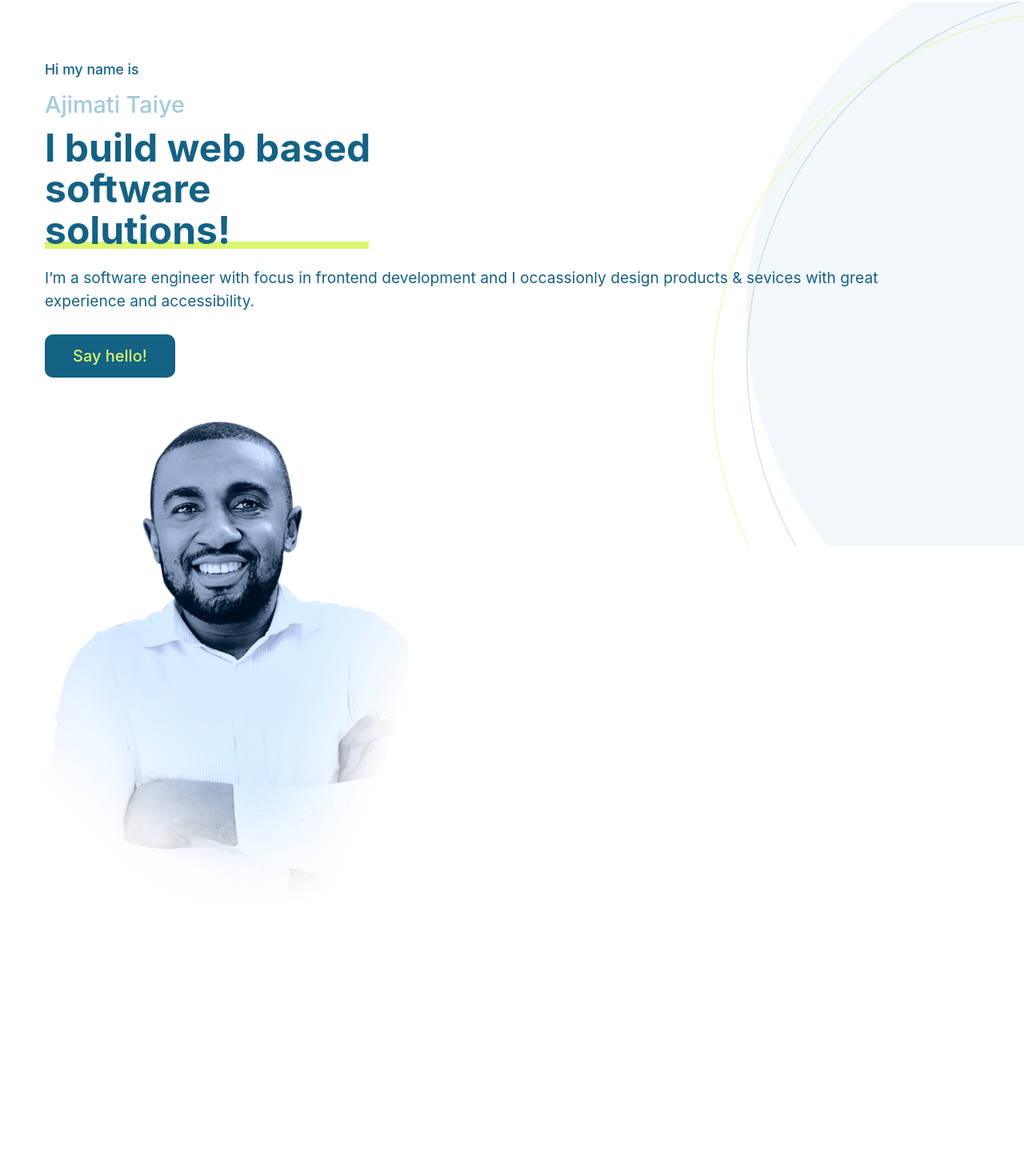
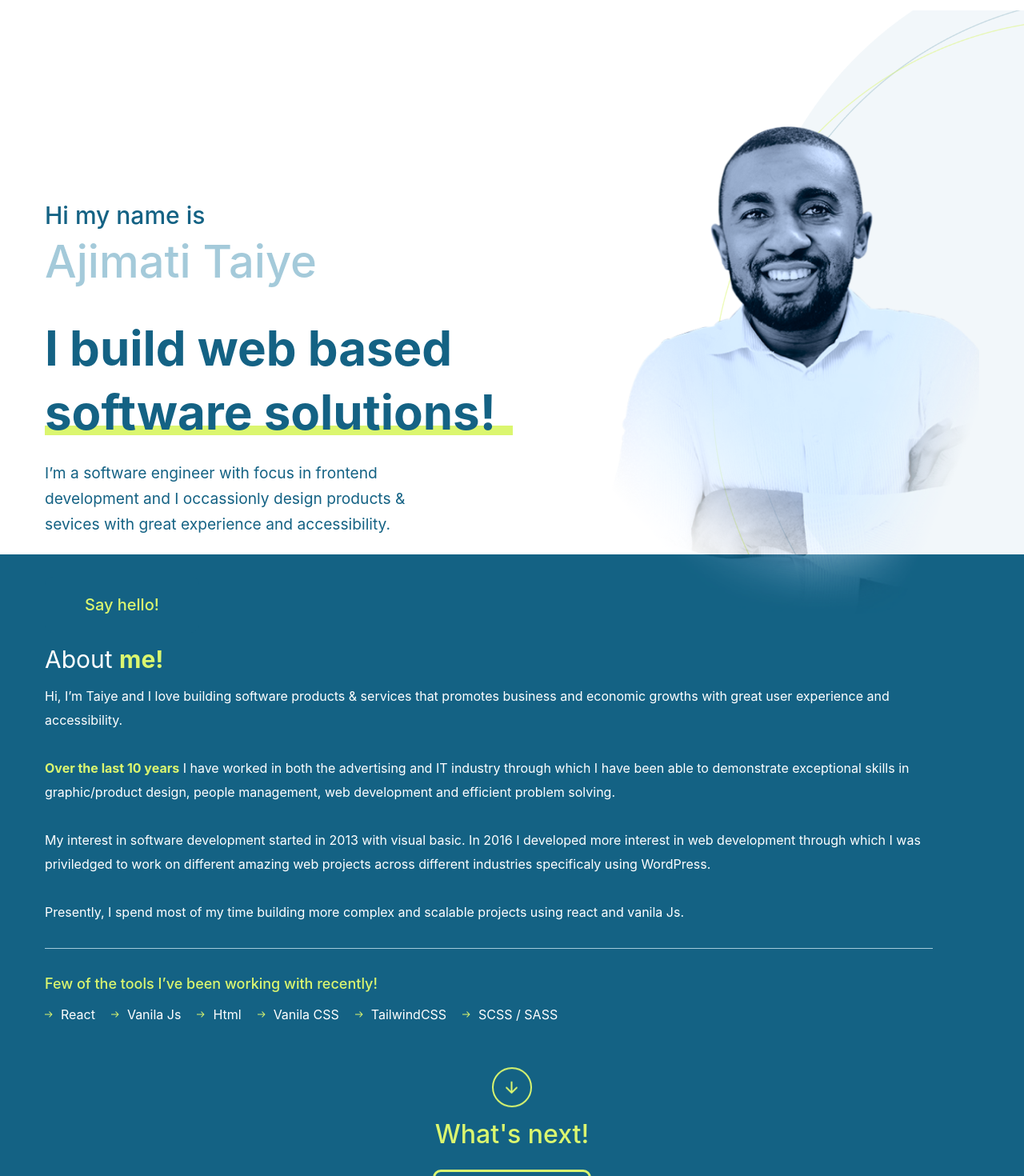
Before and after one commit to Teewaii/realestate, a React (Create React App) app in the folder portfolio/portfolio/: page / in a window 1280 px wide. Shown: the part 132-1602 px from the top of the page at 80% size. Before the commit the page ends 1271 px from the top, so only its background shows below. Built offline with nearby package versions, Linux system fonts and the light colour scheme.

Commit message:
last office commit

```diff
--- a/portfolio/portfolio/src/App.js
+++ b/portfolio/portfolio/src/App.js
@@ -5,6 +5,7 @@ import About from './components/about/About';
 import Projects from './components/projects/Projects';
 import Hero from './components/hero/Hero';
 import Nav from './components/nav/Nav';
+import Tools from './components/tools/Tools';
 function App() {
   const[toggle, setToggle] = useState(true)
 
@@ -20,8 +21,9 @@ function App() {
       <Hero
       toggle={toggle}
       toggleMenu={toggleMenu}/>
-     {/*<About/>
-     <Projects/> */}
+      {/* <Tools/> */}
+     <About/>
+     {/*<Projects/> */}
      {!toggle &&
      <div className="overlay bg-primary opacity-[0.8]  absolute top-0 left-0 right-0 bottom-0" onClick={toggleMenu}></div>}
     </div>
--- a/portfolio/portfolio/src/components/about/About.jsx
+++ b/portfolio/portfolio/src/components/about/About.jsx
@@ -1,7 +1,47 @@
-import React from 'react'
-
+import React from 'react';
+import right_arrow from '../../img/rightArrow.svg';
+import right_down from '../../img/downArrow.svg';
+import Btn_sec from '../btn/Btn-sec';
 export default function About() {
   return (
-    <div className='about bg-red-300 h-[95vh]'>About</div>
+    <section className='about bg-primary h-[100vh]'>
+    <div className='bucket pt-[120px] container flex flex-col items-center gap-[64px]' >
+      <div className="desc text-left">
+        <h2 className=" text-[white] text-[30px]">About <span className='text-secondary font-bold' >me!</span></h2>
+        <p className='text-[white]  mt-[20px] w-[95%] leading-[30px] relative
+      border-b-[1px] border-lightprim pb-[30px]
+
+        '>Hi, I’m Taiye and I love building software products & services that promotes business and economic growths with great user experience and accessibility. <br/><br/>
+
+<span className='text-secondary font-bold'> Over the last 10 years</span> I have worked in both the advertising and IT industry through which I have been able to demonstrate exceptional skills in graphic/product design, people management, web development and efficient problem solving.<br/> <br/>
+
+My interest in software  development started in 2013 with visual basic. In 2016 I developed more interest in web development through which I was priviledged to work on different amazing web projects across different industries  specificaly using WordPress.<br/> <br/>
+
+Presently, I spend most of my time building more complex and scalable projects using react and vanila Js.</p>
+      <div className="toosl">
+      <h1 className='tools-used text-secondary text-[18px] mt-[30px] '>Few of the tools I’ve been working with recently!</h1>
+
+    <ul className='tool-list text-[white] flex flex-wrap  gap-[20px] mt-[13px]'>
+      <li className='flex gap-[10px]'><img src={right_arrow} alt='icon'/>React</li>
+      <li className='flex gap-[10px]'><img src={right_arrow} alt='icon'/>Vanila Js</li>
+      <li className='flex gap-[10px]'><img src={right_arrow} alt='icon'/>Html</li>
+      <li className='flex gap-[10px]'><img src={right_arrow} alt='icon'/>Vanila CSS</li>
+      <li className='flex gap-[10px]'><img src={right_arrow} alt='icon'/>TailwindCSS</li>
+      <li className='flex gap-[10px]'><img src={right_arrow} alt='icon'/>SCSS / SASS</li>
+    </ul>
+      </div>
+      </div>
+      <div className="hero">
+        <div className='next flex flex-col items-center'>
+        <div className="circle rounded-full w-[50px] h-[50px] border-[2px] animate-bounce border-secondary flex items-center justify-center">
+<span><img src={right_down} alt="waht's next" /></span>
+        </div>
+        <h1 className='text-secondary mb-[20px]'>What's next!</h1>
+        <Btn_sec/>
+        </div>
+      </div>
+    </div>
+
+    </section>
   )
 }
--- /dev/null
+++ b/portfolio/portfolio/src/components/btn/Btn-sec.jsx
@@ -0,0 +1,9 @@
+import React from 'react'
+
+export default function Btn_sec() {
+  return (
+    <div >
+        <button className='rounded-[10px] border-[3px] border-secondary py-[12px] px-[35px] lg:py-[20px] lg:px-[50px] text-secondary text-[20px] font-medium ease-in-out duration-300 hover:bg-secondary hover:text-primary'>Say hello!</button>
+    </div>
+  )
+}
--- a/portfolio/portfolio/src/components/btn/Btn.jsx
+++ b/portfolio/portfolio/src/components/btn/Btn.jsx
@@ -3,7 +3,7 @@ import React from 'react'
 export default function Btn() {
   return (
     <div >
-        <button className='rounded-[10px] py-[12px] px-[35px] text-secondary text-[20px] font-medium ease-in-out duration-300 bg-primary hover:bg-secondary hover:text-primary'>Say hello!</button>
+        <button className='rounded-[10px] py-[12px] px-[35px] lg:py-[20px] lg:px-[50px] text-secondary text-[20px] font-medium ease-in-out duration-300 bg-primary hover:bg-secondary hover:text-primary'>Say hello!</button>
     </div>
   )
 }
--- a/portfolio/portfolio/src/components/hero/Hero.jsx
+++ b/portfolio/portfolio/src/components/hero/Hero.jsx
@@ -1,25 +1,49 @@
+
             import React from 'react';
             import Btn from '../btn/Btn';
-import heroImg from '../../img/headshot.png'
+            import heroImg from '../../img/headshot.png';
+            import arrowDown from '../../img/directArrow.svg';
+
 
             export default function Hello() {
               return (
 
-<section className='hero h-[85vh] bg-hero-right-mob  bg-contain bg-right-top bg-no-repeat
-md:bg-hero-right-lg
+            <section className='hero relative bg-hero-right-mob  bg-contain bg-right-top bg-no-repeat
+            md:bg-hero-right-lg md:h-[85vh]
             '>
-    <div className='bucket container pt-[74px] text-[17px]'>
-      <div className="desc text-left">
-        <h2 className='mb-[5px] font-medium '>Hi my name is</h2>
-        <h1 className='text-lightprim text-[1.8rem]'>Ajimati Taiye</h1>
-        <h1 className='header w-[350px] relative after:absolute after:bg-secondary after:w-[90%] after:h-[9px] after:left-0 after:bottom-[2px] after:z-[-20] mb-[20px]
-        md:text-[3rem] md:leading-[3.2rem] md:w-[450px]
+                <div className='bucket container pt-[45px] text-[17px]
+                md:pt-[145px] md:flex md:h-[100vh] md:items-start justify-center
+                '>
+                  <div className="desc text-left md:flex-[1.7]">
+                    <h2 className='mb-[5px] font-medium text-[18px]
+                    md:text-[25px] md:mt-[100px]  xl:text-[30px]
+                    '>Hi my name is</h2>
+                    <h1 className='text-lightprim text-[1.3rem] mb-[12px]
+
+                       md:text-[2.5rem] md:mb-[26px]  xl:text-[3.5rem]
+                       '>Ajimati Taiye</h1>
+                    <h1 className='header max-w-[350px] relative after:absolute after:bg-secondary after:w-[90%] after:h-[9px] after:left-0 after:bottom-[2px] after:z-[-20] mb-[20px]
+                    md:text-[50px]   xl:text-[60px] md:leading-[3.5rem] xl:leading-[5rem] lg:after:h-[12px] md:max-w-[600px]  xl:max-w-[650px] md:after:bottom-[7px] xl:after:bottom-[11px]
                     ' >I build web based software solutions!</h1>
-        <p className="body text-[1.2rem] w-[90%] mb-[28px]">I’m a  software engineer with focus in frontend development and I occassionly design products & sevices with great experience and accessibility. </p>
-      <Btn/>
+                    <p className="body text-[1rem] md:text-[1.2rem] w-[90%] mb-[28px]
+                    md:w-[70%]  3xl:w-[50%] md:mb-[50px] md:leading-[2rem]
+                    ">I’m a  software engineer with focus in frontend development and I occassionly design products & sevices with great experience and accessibility. </p>
+                  <Btn />
                   </div>
-      <div className="img">
-      <img className='mt-[55px]' src={heroImg} alt="" />
+
+                  <div className="img md:flex md:flex-col items-center md:flex-[1.1] md:bg-hds md:bg-no-repeat md:h-[100%]
+                  md:bg-center-top md:bg-contain
+                  ">
+                  <img className='mt-[55px] md:hidden w-fit' src={heroImg} alt="" />
+                  {/* <div className="hidden group direct border-[1px] h-[50px] w-[27px] cursor-pointer rounded-full border-primary md:flex justify-center items-center
+                  absolute bottom-0 overflow-hidden before:absolute before:bg-primary before:top-[1] hover:before:top-0 before:bottom-0 before:left-0 before:right-0
+                  before:ease-in-out before:duration-300  animate-bounce
+                  ">
+                   <span  className='z-[500] ' ><svg  width="8" height="21" viewBox="0 0 8 21" fill="none" xmlns="http://www.w3.org/2000/svg">
+            <path className='group-hover:fill-secondary' d="M3.64645 20.3536C3.84171 20.5488 4.15829 20.5488 4.35355 20.3536L7.53553 17.1716C7.7308 16.9763 7.7308 16.6597 7.53553 16.4645C7.34027 16.2692 7.02369 16.2692 6.82843 16.4645L4 19.2929L1.17157 16.4645C0.97631 16.2692 0.659728 16.2692 0.464465 16.4645C0.269203 16.6597 0.269203 16.9763 0.464465 17.1716L3.64645 20.3536ZM3.5 -2.18557e-08L3.5 20L4.5 20L4.5 2.18557e-08L3.5 -2.18557e-08Z" fill="#146284"/>
+            </svg>
+            </span>
+                  </div> */}
                   </div>
                 </div>
                 </section>
--- a/portfolio/portfolio/src/components/nav/Nav.jsx
+++ b/portfolio/portfolio/src/components/nav/Nav.jsx
@@ -8,20 +8,20 @@ import Btn from '../btn/Btn';
 export default function Nav({ toggle, toggleMenu}) {
 
   return (
-    <nav className=' relative container '>
-    <div className='navContainer  flex items-center justify-between py-[30px] md:py-[45px]  '>
-        <div className="logo cursor-pointer relative z-[90]"><img className='w-[40px]' src={logo} alt="" /></div>
+    <nav className=' relative '>
+    <div className='navContainer container flex items-center justify-between py-[30px] md:py-[45px]  '>
+        <div className="logo cursor-pointer relative z-[90]"><img className='w-[40px] lg:w-[50px]' src={logo} alt="" /></div>
         <div className="links z-40">
-        <ul className={toggle?'hidden bg-[white] md:bg-opacity-0  flex-col items-start  gap-[20px] absolute top-0 left-0 right-0 pt-[128px] pb-[44px]  md:flex md:gap-[30px] md:flex-row md:relative md:p-0':' flex flex-col items-start  gap-[20px] bg-[white] absolute top-0 left-0 right-0 pt-[128px] pb-[44px]  md:flex md:gap-[30px] md:flex-row md:relative md:p-0'}>
+        <ul className={toggle?'hidden bg-[white] md:bg-opacity-0 flex-col items-start  gap-[20px] absolute top-0 left-0 right-0 pt-[128px] pb-[44px]  md:flex md:gap-[30px] md:flex-row md:relative md:p-0':'  flex flex-col items-start  bg-[white] absolute top-0 left-0 right-0 pt-[128px] pb-[44px]  md:flex md:gap-[30px] md:flex-row md:relative md:p-0'}>
 
-                <li className='text-left  text-primary font-medium border-b-[0.2px] border-opacity-[0.3] border-lightprim pb-[20px] w-[100%]  hover:border-b-primary hover:w-[80%] ease-in-out duration-300
-                md:border-b-0 md:pb-0'><a className=' ml-[40px]  ' href="#">About</a></li>
-                <li className='text-left  text-primary font-medium border-b-[0.2px] border-opacity-[0.3] border-lightprim pb-[20px] w-[100%]  hover:border-b-primary hover:w-[80%] ease-in-out duration-300
-                md:border-b-0 md:pb-0'><a className=' ml-[40px]  ' href="#">Experience</a></li>
-                <li className='text-left  text-primary font-medium border-b-[0.2px] border-opacity-[0.3] border-lightprim pb-[20px] w-[100%]  hover:border-b-primary hover:w-[80%] ease-in-out duration-300
-                md:border-b-0 md:pb-0'><a className= ' ml-[40px]   ' href="#">Projects</a></li>
-                <li className='text-left  text-primary font-medium border-b-[0.2px] border-opacity-[0.3] border-lightprim pb-[20px] w-[100%]  hover:border-b-primary hover:w-[80%] ease-in-out duration-300
-                md:border-b-0 md:pb-0'><a className=' ml-[40px]  ' href="#">Resume</a></li>
+                <li className='text-left mt-[20px]  text-primary font-medium border-b-[0.4px] border-opacity-[0.5] border-lightprim pb-[20px] w-[100%] hover:border-b-[1.5px]  hover:border-b-primary hover:w-[80%] ease-in-out duration-300
+                md:border-b-0 md:pb-0 md:mt-0'><a className=' ml-[40px]  ' href="#">About</a></li>
+                <li className='text-left mt-[20px]  text-primary font-medium border-b-[0.4px] border-opacity-[0.5] border-lightprim pb-[20px] w-[100%] hover:border-b-[1.5px]  hover:border-b-primary hover:w-[80%] ease-in-out duration-300
+                md:border-b-0 md:pb-0 md:mt-0'><a className=' ml-[40px]  ' href="#">Experience</a></li>
+                <li className='text-left mt-[20px]  text-primary font-medium border-b-[0.4px] border-opacity-[0.5] border-lightprim pb-[20px] w-[100%] hover:border-b-[1.5px]  hover:border-b-primary hover:w-[80%] ease-in-out duration-300
+                md:border-b-0 md:pb-0 md:mt-0'><a className= ' ml-[40px]   ' href="#">Projects</a></li>
+                <li className='text-left mt-[20px]  text-primary font-medium border-b-[0.4px] border-opacity-[0.5] border-lightprim pb-[20px] w-[100%] hover:border-b-[1.5px]  hover:border-b-primary hover:w-[80%] ease-in-out duration-300
+                md:border-b-0 md:pb-0 md:mt-0'><a className=' ml-[40px]  ' href="#">Resume</a></li>
 
                 <div className="hello scale-[0.8] ml-[20px] mt-[20px] md:hidden">
                 {/* <button className='btn-small  hover:bg-secondary hover:text-primary duration-300 ease-in-out' >Say hello!</button> */}
@@ -32,8 +32,8 @@ export default function Nav({ toggle, toggleMenu}) {
         </div>
         <div className="toggles md:hidden relative  z-[290]"   onClick={toggleMenu}  >
         {toggle?
-        <img className='md:hidden w-[28px]  cursor-pointer'  src={hamburger} alt="hamburger" />:
-         <img className='md:hidden w-[25px]  cursor-pointer'  src={close} alt="close-menu" />}
+        <img className='md:hidden w-[28px]   cursor-pointer'  src={hamburger} alt="hamburger" />:
+         <img className='md:hidden w-[25px]   cursor-pointer'  src={close} alt="close-menu" />}
     </div>
     </div>
 
--- /dev/null
+++ b/portfolio/portfolio/src/components/tools/Tools.jsx
@@ -0,0 +1,7 @@
+import React from 'react'
+
+export default function Tools() {
+  return (
+    <div>Tools</div>
+  )
+}
--- a/portfolio/portfolio/src/index.css
+++ b/portfolio/portfolio/src/index.css
@@ -32,7 +32,7 @@ code {
   } */
 
   h1 {
-    @apply text-primary font-[500] text-[2rem] leading-[3.5rem]
+    @apply text-primary font-[500] text-[2rem]
   }
 
   .header {
@@ -40,11 +40,11 @@ code {
   }
 
   h2 {
-    @apply text-primary font-[500] text-[1.1rem] leading-[1.4rem]
+    @apply text-primary  text-[1.1rem] leading-[1.4rem]
   }
 
   .body {
-    @apply text-[1.2rem] leading-[1.8rem] text-primary
+    @apply text-[1.2rem] leading-[1.5rem] text-primary
   }
 
 
--- a/portfolio/portfolio/tailwind.config.js
+++ b/portfolio/portfolio/tailwind.config.js
@@ -31,6 +31,7 @@ module.exports = {
       backgroundImage: {
         'hero-right-lg': "url('../src/img/bkg.png')",
         'hero-right-mob': "url('../src/img/bkg_mob.png')",
+        'hds': "url('../src/img/headshot.png')",
       }
     },
   },
```
Also changed, not shown: portfolio/portfolio/src/img/directArrow.svg (added), 1 other file (tests, documents, lock files or other folders). Lines whose indentation alone changed are shown as unchanged.
